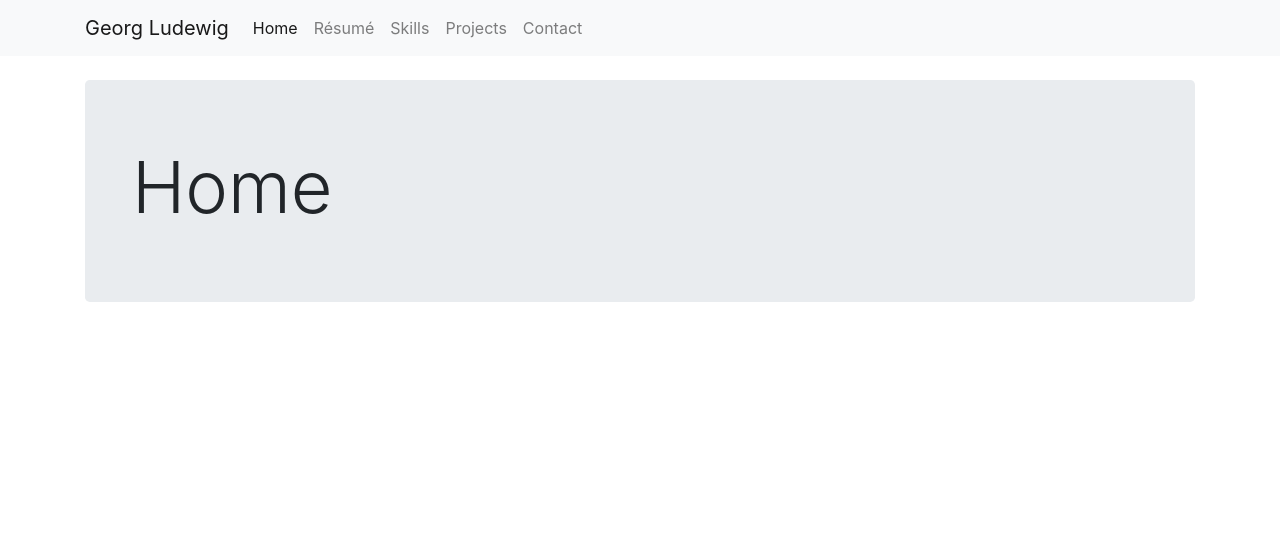
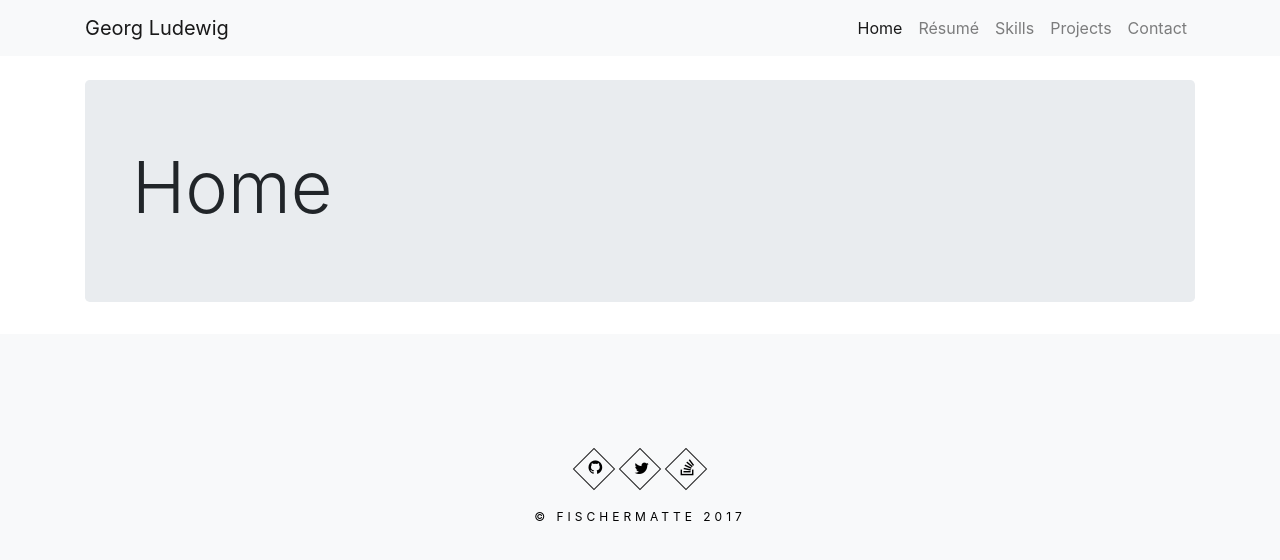
Before and after one commit to fischermatte/geolud, an Angular app in the folder icke-client/: page /home in a window 1280 px wide. Shown: the top 560 px of the page. Built offline with nearby package versions, Linux system fonts and the light colour scheme.

Commit message:
improved footer add font awesome dependency

```diff
--- a/icke-client/src/app/app.component.html
+++ b/icke-client/src/app/app.component.html
@@ -1,14 +1,17 @@
+<div class="container">
+  <div class="row">
     <nav class="navbar navbar-expand-lg navbar-light bg-light fixed-top">
       <div class="container">
         <a class="navbar-brand" [routerLink]="['/']" (click)="navbarCollapsed = true">Georg Ludewig</a>
 
         <button class="navbar-toggler navbar-toggler-right" type="button" (click)="navbarCollapsed = !navbarCollapsed"
-            [attr.aria-expanded]="!navbarCollapsed" aria-controls="navbarContent" aria-expanded="false" aria-label="Toggle navigation">
+                [attr.aria-expanded]="!navbarCollapsed" aria-controls="navbarContent" aria-expanded="false"
+                aria-label="Toggle navigation">
           <span class="navbar-toggler-icon"></span>
         </button>
 
-    <div id="navbarContent" class="navbar-collapse" [ngbCollapse]="navbarCollapsed">
-      <ul class="navbar-nav mr-auto">
+        <div id="navbarContent" class="navbar-collapse justify-content-end" [ngbCollapse]="navbarCollapsed">
+          <ul class="navbar-nav">
             <li class="nav-item" [routerLinkActive]="['active']">
               <a class="nav-link" [routerLink]="['/home']" (click)="navbarCollapsed = true">Home</a>
             </li>
@@ -28,7 +31,39 @@
         </div>
       </div>
     </nav>
+  </div>
+</div>
 
 <div class="container">
   <router-outlet></router-outlet>
 </div>
+<!--<footer class="site-footer">-->
+  <!--<div class="container">-->
+    <!--<div class="row">-->
+      <!--<div class="col-sm-12 text-center">-->
+        <!--<h1 class="footer-theme-name">Georg Ludewig</h1>-->
+        <!--<p>-->
+          <!--© Copyright 2017  -  Created by <a target="_blank" href="https://github.com/fischermatte">Fischer Matte</a>-->
+        <!--</p>-->
+      <!--</div>-->
+    <!--</div> &lt;!&ndash; END row&ndash;&gt;-->
+  <!--</div> &lt;!&ndash; END container&ndash;&gt;-->
+<!--</footer>-->
+<footer class="footer bg-light">
+  <div class="container container text-center">
+    <ul class="social mb-60">
+      <li>
+        <a target="_blank" href="https://github.com/fischermatte"><i class="fa fa-github"></i></a>
+      </li>
+      <li>
+        <a target="_blank" href="https://twitter.com/fischermatte"><i class="fa fa-twitter"></i></a>
+      </li>
+      <li>
+        <a target="_blank" href="https://stackoverflow.com/users/524906/fischermatte"><i class="fa fa-stack-overflow"></i></a>
+      </li>
+    </ul>
+    <p class="copyright">
+      <a class="copy-link" href="https://github.com/fischermatte">© FISCHERMATTE 2017</a>
+    </p>
+  </div>
+</footer>
--- a/icke-client/src/app/app.component.scss
+++ b/icke-client/src/app/app.component.scss
@@ -0,0 +1,43 @@
+.footer {
+  padding-top: 120px;
+  padding-bottom: 120px;
+
+  .social {
+    list-style: outside none none;
+    padding: 0;
+    li {
+      display: inline-block;
+      list-style: outside none none;
+      margin: 0 8px;
+
+      a {
+        color: #000;
+        border: 1px solid #222;
+        display: block;
+        height: 30px;
+        text-align: center;
+        width: 30px;
+        transform: rotate(45deg);
+
+        i, span {
+          transform: rotate(-45deg);
+        }
+      }
+      a:hover {
+        background: #222 none repeat scroll 0 0;
+        color: #fff;
+      }
+    }
+  }
+}
+
+.copyright {
+  line-height: 1.9;
+}
+
+.copy-link {
+  color: #000;
+  letter-spacing: 4px;
+  text-transform: uppercase;
+  font-size: 12px;
+}
--- a/icke-client/src/styles.scss
+++ b/icke-client/src/styles.scss
@@ -1,5 +1,7 @@
 @import 'variables';
+$fa-font-path: "../node_modules/font-awesome/fonts";
 @import '../node_modules/bootstrap/scss/bootstrap';
+@import '../node_modules/font-awesome/scss/font-awesome';
 
 body {
   padding-top: 5rem;
```
Lines whose indentation alone changed are shown as unchanged.
